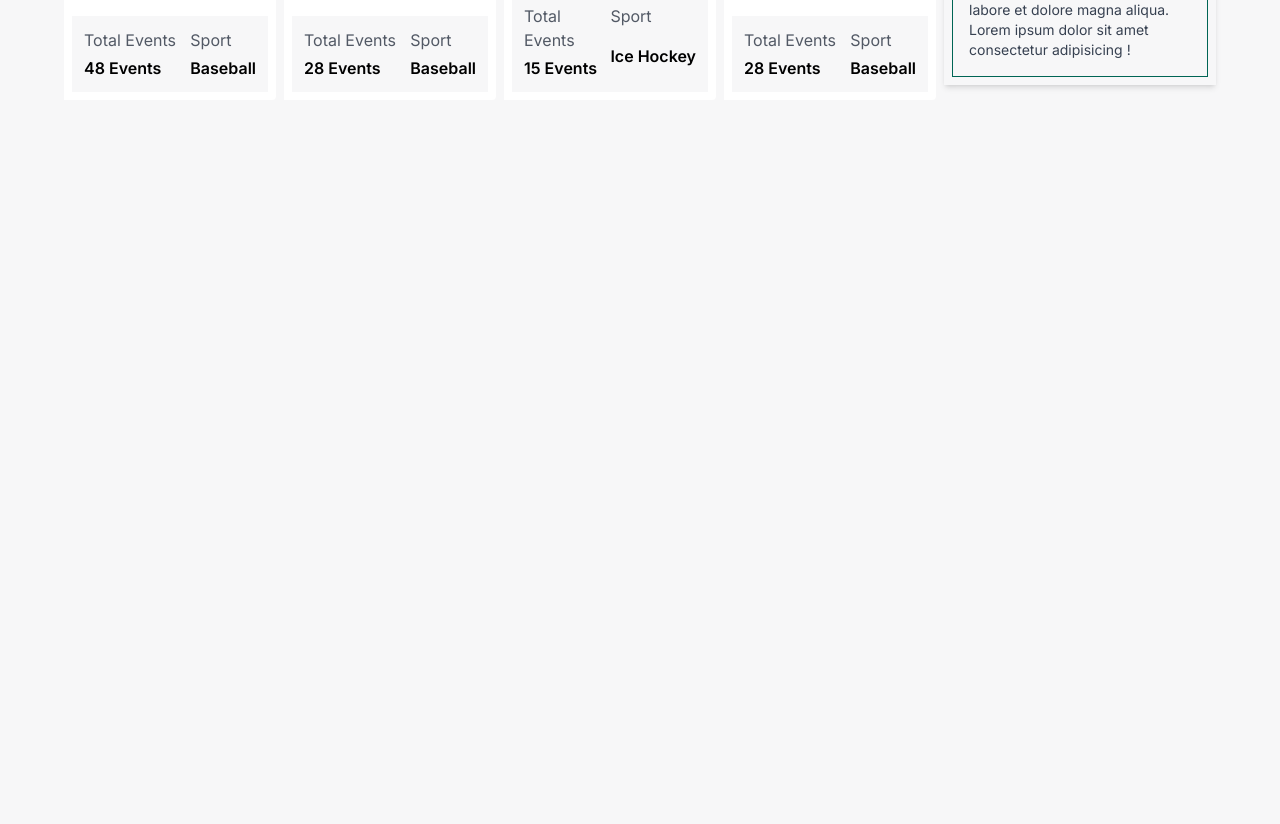
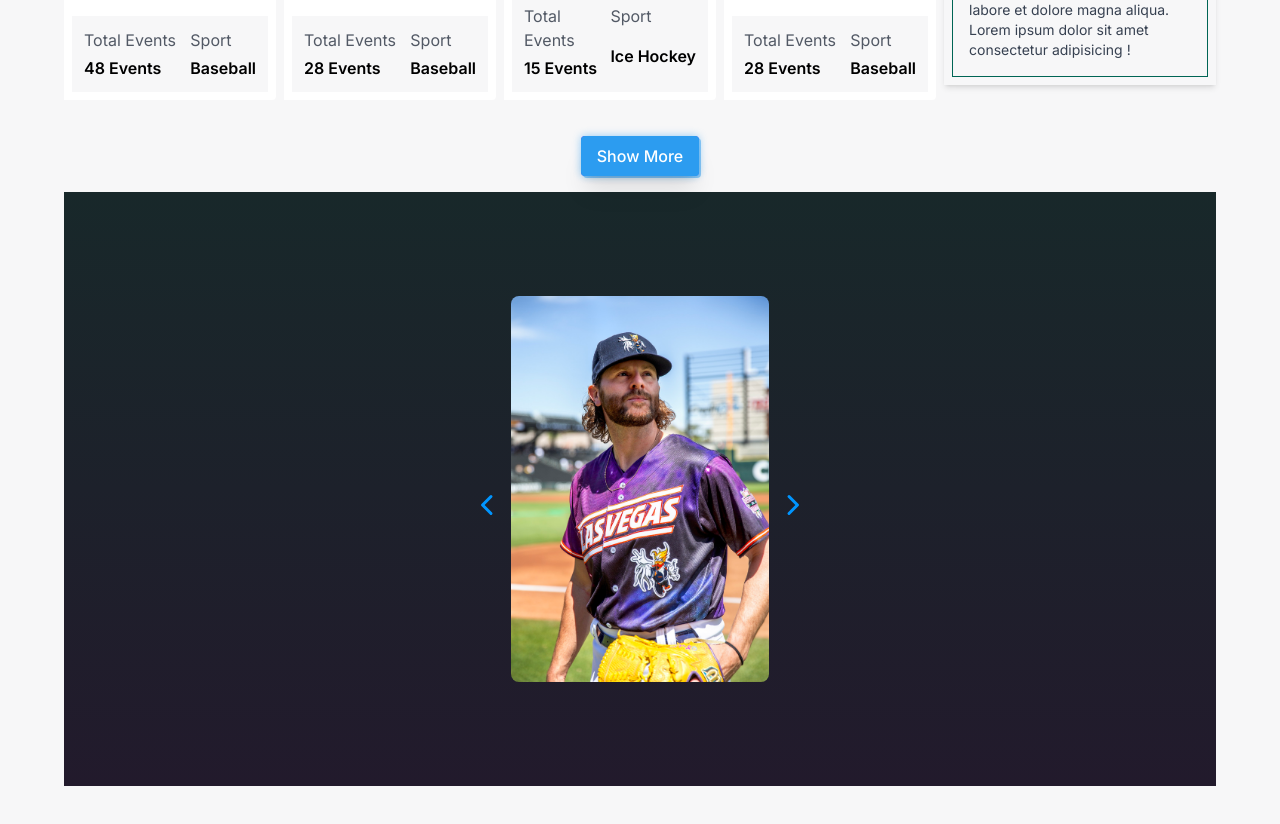
Before and after one commit to RF-Rifat/Hexleap, a Next.js app: page / in a window 1280 px wide. Shown: the part 540-1364 px from the top of the page. Before the commit the page ends 800 px from the top, so only its background shows below. Built offline with nearby package versions, Linux system fonts and the light colour scheme.

Commit message:
working on carousel

```diff
--- a/src/app/layout.tsx
+++ b/src/app/layout.tsx
@@ -2,7 +2,6 @@ import type { Metadata } from "next";
 import { Inter } from "next/font/google";
 import "./globals.css";
 import ToggleButton from "@/components/Toggle-Theme/ToggleButton";
-// import ToggleButton from "@/components/ToggleButton";
 
 
 const inter = Inter({ subsets: ["latin"] });
--- a/src/app/page.tsx
+++ b/src/app/page.tsx
@@ -1,13 +1,23 @@
 import SportContainer from "@/components/Hero/SportContainer";
+import { CardSwiper } from "@/components/Swiper/CardSwiper";
 
 export default function Home() {
   return (
-    <main className="max-w-[1444px] mx-auto">
+    <main className="max-w-[1444px] mx-auto relative">
       <div className="px-4 py-4 md:px-10 md:py-6 xl:px-16 xl:py-10 space-y-4">
         <span className="border-b-4 border-[#738FFF] font-bold text-xl dark:text-white pb-1 ml-1">
           Sports
         </span>
         <SportContainer />
+        {/* swiper */}
+        <div
+          style={{
+            background: "linear-gradient(180deg, #18282A 0%, #221A2C 100%)",
+          }}
+          className="p-24"
+        >
+          <CardSwiper />
+        </div>
       </div>
     </main>
   );
--- a/src/components/Hero/SportContainer.tsx
+++ b/src/components/Hero/SportContainer.tsx
@@ -1,8 +1,11 @@
+"use client";
+import { useState } from "react";
 import { SportEvent } from "../../types/sport-event";
 import SportCard from "./SportCard";
 import SportsAds from "./SportsAds";
 
 const SportContainer: React.FC = () => {
+  const [showAll, setShowAll] = useState(false);
   const cartData: SportEvent[] = [
     {
       imgLink: "/Sports/sports-1.jpeg",
@@ -32,18 +35,71 @@ const SportContainer: React.FC = () => {
       sport: "Baseball",
       totalEvents: 28,
     },
+    {
+      imgLink: "/Sports/sports-5.jpeg",
+      title: "Las Vegas Aviators",
+      event: "Total Events",
+      sport: "Baseball",
+      totalEvents: 22,
+    },
+    {
+      imgLink: "/Sports/sports-6.jpeg",
+      title: "Las Vegas Aviators",
+      event: "Total Events",
+      sport: "Baseball",
+      totalEvents: 15,
+    },
+    {
+      imgLink: "/Sports/sports-7.jpeg",
+      title: "Las Vegas Aviators",
+      event: "Total Events",
+      sport: "Baseball",
+      totalEvents: 34,
+    },
+    {
+      imgLink: "/Sports/sports-8.jpeg",
+      title: "Las Vegas Aviators",
+      event: "Total Events",
+      sport: "Baseball",
+      totalEvents: 16,
+    },
+    {
+      imgLink: "/Sports/sports-9.jpeg",
+      title: "Las Vegas Aviators",
+      event: "Total Events",
+      sport: "Baseball",
+      totalEvents: 28,
+    },
   ];
+  const toggleShowAll = () => {
+    setShowAll(!showAll);
+  };
 
   return (
     <>
-      <main className="grid md:grid-cols-2 lg:flex gap-2">
+      <main className="grid md:grid-cols-2 lg:flex gap-2 pb-5">
         <div className="grid lg:grid-cols-2 xl:grid-cols-4 gap-2">
-          {cartData?.map((item, idx) => (
-            <SportCard key={idx} item={item} />
-          ))}
+          {cartData
+            ?.slice(0, showAll ? cartData.length : 4)
+            .map((item, idx) => (
+              <SportCard key={idx} item={item} />
+            ))}
         </div>
         <SportsAds />
       </main>
+
+      <div className="w-full flex justify-center" onClick={toggleShowAll}>
+        <div className="px-4 py-2 relative rounded group text-white font-medium inline-block">
+          <span className="absolute top-0 left-0 w-full h-full rounded opacity-50 filter blur-sm bg-[#2C9CF0]"></span>
+          <span className="h-full w-full inset-0 absolute mt-0.5 ml-0.5 filter group-active:opacity-0 rounded opacity-50 bg-[#2C9CF0]"></span>
+          <span className="absolute inset-0 w-full h-full transition-all duration-200 ease-out rounded shadow-xl bg-gradient-to-br filter group-active:opacity-0 group-hover:blur-sm from-purple-600 to-blue-500"></span>
+          <span className="absolute inset-0 w-full h-full transition duration-200 ease-out rounded bg-[#2C9CF0]"></span>
+          <span className="relative">
+            {" "}
+            {showAll ? "Show Less" : "Show More"}
+          </span>
+        </div>
+      </div>
     </>
   );
 };
--- /dev/null
+++ b/src/components/Swiper/CardSwiper.tsx
@@ -0,0 +1,108 @@
+"use client"
+import Image from "next/image";
+import { useCallback, useEffect, useState } from "react";
+
+export const CardSwiper = () => {
+  const [currentSlider, setCurrentSlider] = useState(0);
+  // The slider images array
+  const sliderImages = [
+    "/Sports/sports-1.jpeg",
+    "/Sports/sports-2.jpeg",
+    "/Sports/sports-3.jpeg",
+    "/Sports/sports-4.jpeg",
+    "/Sports/sports-5.jpeg",
+  ];
+  const prevSlider = () => {
+    setCurrentSlider((currentSlider) =>
+      currentSlider === 0 ? sliderImages.length - 1 : currentSlider - 1
+    );
+  };
+  const nextSlider = useCallback(() => {
+    setCurrentSlider((currentSlider) =>
+      currentSlider === sliderImages.length - 1 ? 0 : currentSlider + 1
+    );
+  }, [sliderImages.length]);
+
+  // if you don't want to change the slider automatically then you can just remove the useEffect
+  useEffect(() => {
+    const intervalId = setInterval(() => {
+      nextSlider();
+    }, 3000);
+    return () => clearInterval(intervalId);
+  }, [nextSlider, currentSlider]);
+
+  return (
+    <div className="relative mx-auto w-fit">
+      {/* arrow left */}
+      <button
+        onClick={prevSlider}
+        className="absolute -left-6 top-1/2 flex h-6 w-6 items-center justify-center md:h-8 md:w-8"
+      >
+        <svg
+          viewBox="0 0 1024 1024"
+          className="icon h-4 w-4 md:h-6 md:w-6"
+          xmlns="http://www.w3.org/2000/svg"
+          fill="#000000"
+        >
+          <g strokeWidth="0"></g>
+          <g
+            id="SVGRepo_tracerCarrier"
+            strokeLinecap="round"
+            strokeLinejoin="round"
+          ></g>
+          <g id="SVGRepo_iconCarrier">
+            <path
+              fill="#0095FF"
+              d="M685.248 104.704a64 64 0 010 90.496L368.448 512l316.8 316.8a64 64 0 01-90.496 90.496L232.704 557.248a64 64 0 010-90.496l362.048-362.048a64 64 0 0190.496 0z"
+            ></path>
+          </g>
+        </svg>
+      </button>
+      {/* arrow right */}
+      <button
+        onClick={nextSlider}
+        className="absolute -right-6 top-1/2 flex h-6 w-6 items-center justify-center md:h-8 md:w-8"
+      >
+        <svg
+          viewBox="0 0 1024 1024"
+          className="icon h-4 w-4 md:h-6 md:w-6"
+          xmlns="http://www.w3.org/2000/svg"
+          fill="#000000"
+          transform="rotate(180)"
+        >
+          <g strokeWidth="0"></g>
+          <g
+            id="SVGRepo_tracerCarrier"
+            strokeLinecap="round"
+            strokeLinejoin="round"
+          ></g>
+          <g id="SVGRepo_iconCarrier">
+            <path
+              fill="#0095FF"
+              d="M685.248 104.704a64 64 0 010 90.496L368.448 512l316.8 316.8a64 64 0 01-90.496 90.496L232.704 557.248a64 64 0 010-90.496l362.048-362.048a64 64 0 0190.496 0z"
+            ></path>
+          </g>
+        </svg>
+      </button>
+      <div className="w-full max-w-72 overflow-hidden">
+        {/* slider container */}
+        <div
+          className="flex transform-gpu duration-500 ease-linear"
+          style={{ transform: `translateX(-${currentSlider * 100}%)` }}
+        >
+          {/* sliders */}
+          {sliderImages.map((slide, inx) => (
+            <Image
+              width={500}
+              height={500}
+              key={inx}
+              src={slide}
+              className="mx-[2.5%] h-full min-w-[95%] rounded-2xl border-8 border-transparent object-cover"
+              alt={`Slider - ${inx + 1}`}
+            />
+          ))}
+        </div>
+      </div>
+    </div>
+  );
+};
--- a/src/components/Toggle-Theme/ToggleButton.tsx
+++ b/src/components/Toggle-Theme/ToggleButton.tsx
@@ -31,7 +31,7 @@ const ToggleButton = ({ initialTheme = "light" }: ToggleButtonProps) => {
   `;
 
   return (
-    <div className="flex items-center fixed right-4 md:right-10 lg:right-16 top-4">
+    <div className="flex items-center fixed right-4 md:right-10 lg:right-16 top-4 z-50">
       <label className="relative cursor-pointer">
         <input
           type="checkbox"
```
Also changed, not shown: package.json (+5 -4 lines), 1 other file (tests, documents, lock files or other folders).
